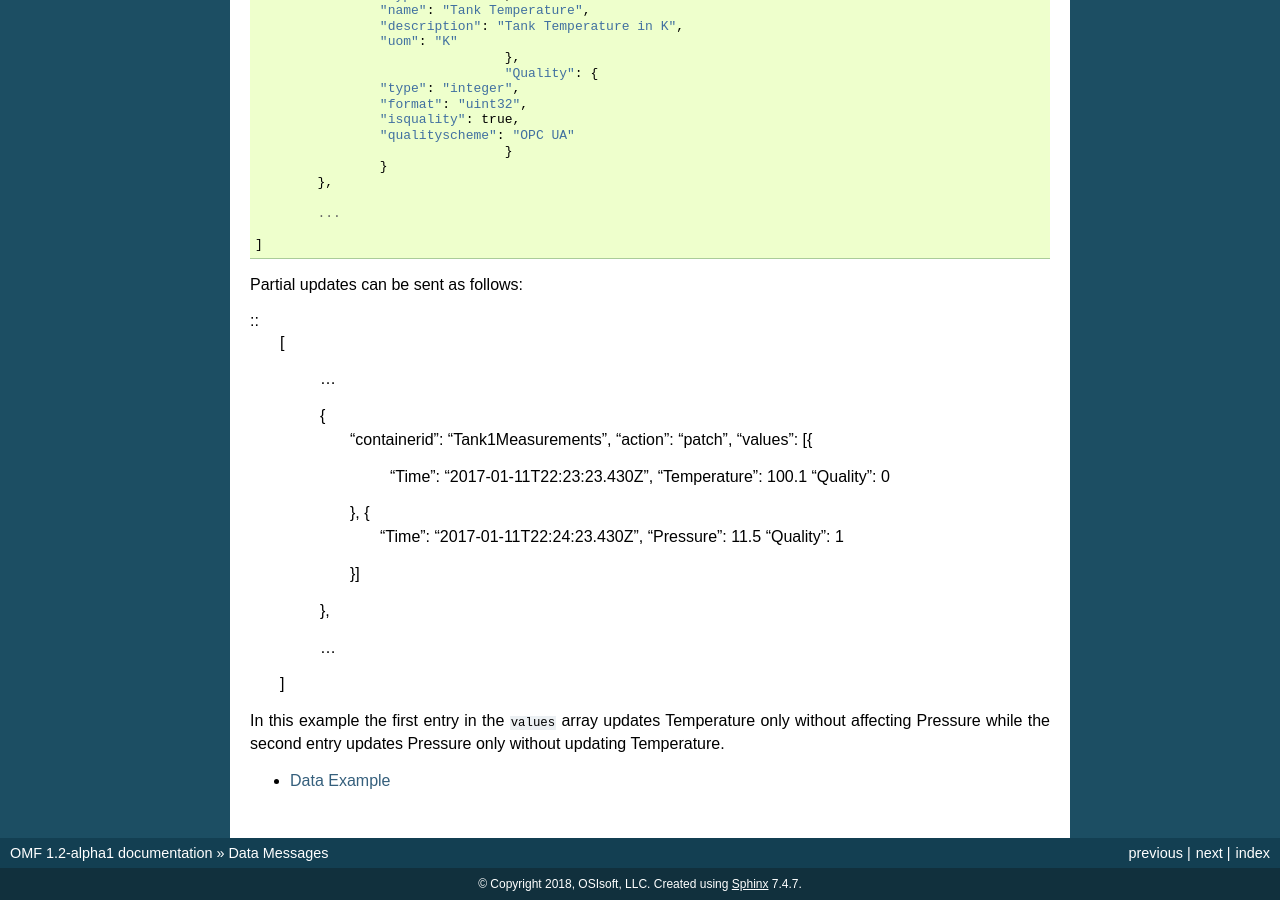
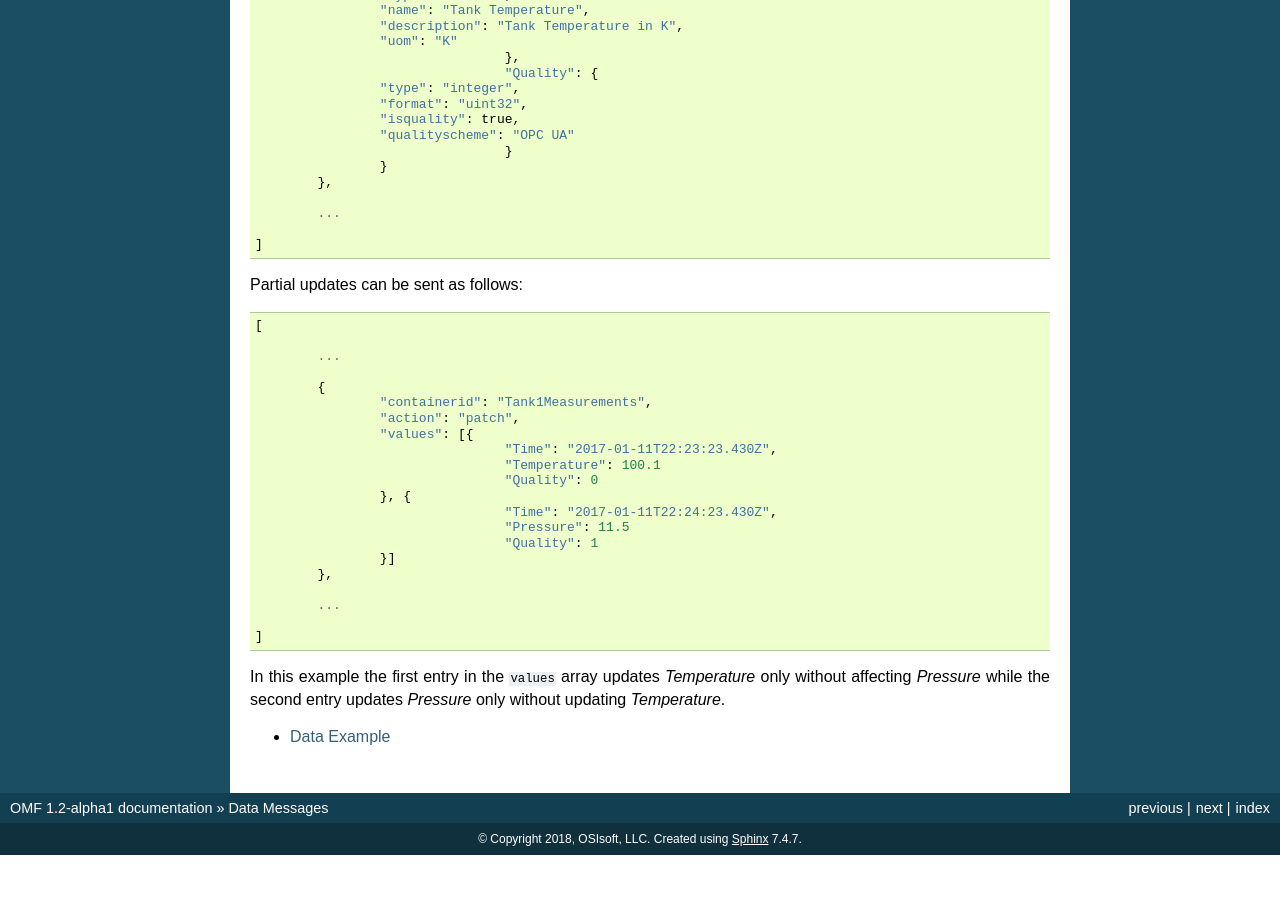
Before and after one commit to AVEVA/OMF-Docs, a Sphinx documentation site: the page built from docs/Data_Messages.rst, in a window 1280 px wide and 900 px high, scrolled down 973 px. Built offline with Sphinx 7.4.7, drawn with Linux system fonts in a browser that asks for light colours; after the commit the page ends 1828 px from its top, so only the background shows below that.

Commit message:
Formatting changes

```diff
--- a/docs/Data_Messages.rst
+++ b/docs/Data_Messages.rst
@@ -70,6 +70,7 @@
 Partial updates can be sent as follows:
 
 ::
+
 	[
 
 		...
@@ -92,7 +93,7 @@
 
 	]
 
-In this example the first entry in the ``values`` array updates Temperature only without affecting Pressure while the second entry updates Pressure only without updating Temperature.
+In this example the first entry in the ``values`` array updates *Temperature* only without affecting *Pressure* while the second entry updates *Pressure* only without updating *Temperature*.
 
 
 .. toctree::
```
